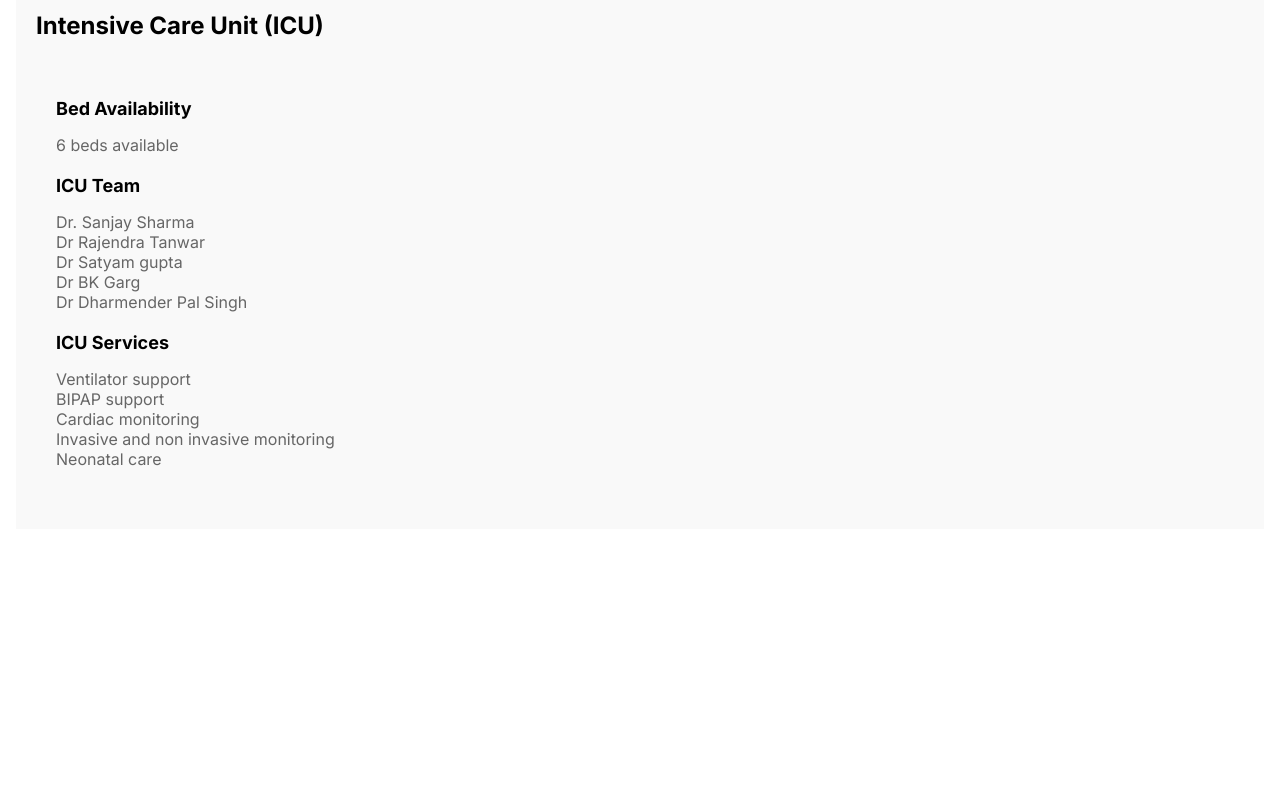
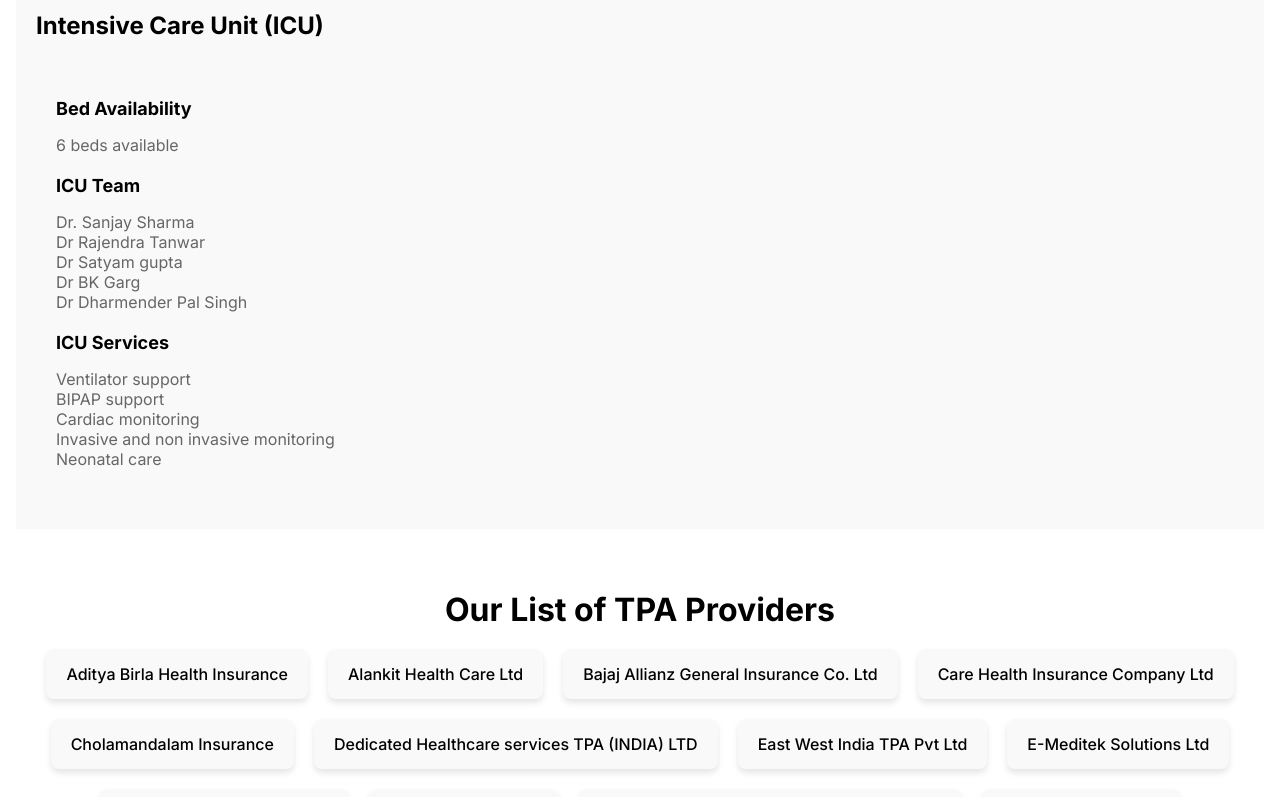
Before and after one commit to deepank7/vinayak-hospital, a Next.js app: page / in a window 1280 px wide. Shown: the part 4732-5529 px from the top of the page. Before the commit the page ends 5297 px from the top, so only its background shows below. Built offline with nearby package versions, Linux system fonts and the light colour scheme.

Commit message:
Add TPA providers

```diff
--- a/app/page.tsx
+++ b/app/page.tsx
@@ -9,6 +9,7 @@
 import Team from "@/components/Team";
 import ICUSection from "@/components/ICUSection";
 import DiwaliBanner from "@/components/DiwaliBanner";
+import TPA from "@/components/TPA";
 
 const CallUsButton = styled.button`
   border-radius: 25px;
@@ -77,6 +78,7 @@
       <Profile />
       <Team />
       <ICUSection />
+      <TPA />
     </Layout>
   );
 };
--- a/app/profile/[slug]/page.tsx
+++ b/app/profile/[slug]/page.tsx
@@ -70,7 +70,7 @@
       name: "Dr. Hemant Chaturvedi",
       speciality: "Orthopedic",
       qualifications: ["MBBS", "MS"],
-      image: "/Dr-Hemant-Chaturvedi.jpeg",
+      image: "/Dr-Hemant.jpeg",
       bio: `MBBS SMS medical college Jaipur, DNB Orthopedics NIMS Jaipur, Formerly at Medanta Hospital Gurgaon`,
     },
     {
@@ -115,8 +115,8 @@
       id: 9,
       name: "Dr. Yogesh Taneja",
       speciality: "Urologist",
-      qualifications: ["MBBS", "MS", "MCH"],
-      image: "/path/to/sonal-gupta.jpg",
+      qualifications: ["MBBS", "MS", "MCH", "DNB (urology)"],
+      image: "/Dr-Yogesh.jpeg",
     },
     {
       id: 10,
--- /dev/null
+++ b/components/TPA.tsx
@@ -0,0 +1,85 @@
+import React from "react";
+import styled from "styled-components";
+
+const Container = styled.div`
+  display: flex;
+  flex-direction: column;
+  align-items: center;
+  justify-content: center;
+  padding: 20px;
+`;
+
+const Title = styled.h1`
+  font-size: 2em;
+  margin-bottom: 20px;
+  font-weight: bold;
+`;
+
+const TPAListContainer = styled.div`
+  display: flex;
+  flex-wrap: wrap;
+  justify-content: center;
+  gap: 20px;
+`;
+
+const TPAItem = styled.div`
+  background-color: #f9f9f9;
+  padding: 15px 20px;
+  border-radius: 8px;
+  box-shadow: 0 4px 6px rgba(0, 0, 0, 0.1);
+  font-size: 1em;
+  text-align: center;
+  font-weight: 500;
+  min-width: 150px;
+`;
+
+const TPA: React.FC = () => {
+  const tpaProviders = [
+    "Aditya Birla Health Insurance",
+    "Alankit Health Care Ltd",
+    "Bajaj Allianz General Insurance Co. Ltd",
+    "Care Health Insurance Company Ltd",
+    "Cholamandalam Insurance",
+    "Dedicated Healthcare services TPA (INDIA) LTD",
+    "East West India TPA Pvt Ltd",
+    "E-Meditek Solutions Ltd",
+    "Ericson Health TPA Pvt. Ltd",
+    "FHPL Insurance",
+    "Future Generali India Insurance Company Ltd",
+    "Genins India TPA Ltd",
+    "Go Digit 1(In Progress)",
+    "HDFC ERGO General Insurance Company",
+    "Health India TPA Services Pvt. Ltd",
+    "Heritage Health Care TPA Pvt. Ltd",
+    "Heritage Health TPA Ltd",
+    "ICICI Lombard",
+    "IFFCO Tokio General Insurance Ltd. (In Progress)",
+    "L&T General Insurance Company Ltd",
+    "MD India (In Progress)",
+    "Mediassit (In Progress)",
+    "Medsave Health Care TPA(Pvt) Ltd",
+    "Niva Bupa Health Insurance Company Limited",
+    "Paramount Health Services Pvt. Ltd",
+    "Park Mediclaim Consultants Pvt. Ltd",
+    "Raksha TPA Pvt. Ltd",
+    "Safeway",
+    "SBI General Insurance Company Ltd",
+    "Star Health And Allied Insurance Co. Ltd",
+    "Tata AIG General Insurance Co. Ltd",
+    "United India Insurance",
+    "Universal Sompo General Insurance Co. Ltd"
+  ];
+
+  return (
+    <Container>
+      <Title>Our List of TPA Providers</Title>
+      <TPAListContainer>
+        {tpaProviders.map((provider, index) => (
+          <TPAItem key={index}>{provider}</TPAItem>
+        ))}
+      </TPAListContainer>
+    </Container>
+  );
+};
+
+export default TPA;
--- a/components/Team.tsx
+++ b/components/Team.tsx
@@ -111,7 +111,7 @@
       name: "Dr. Hemant Chaturvedi",
       speciality: "Orthopedic",
       qualifications: ["MBBS", "MS"],
-      image: "/Dr-Hemant-Chaturvedi.jpeg",
+      image: "/Dr-Hemant.jpeg",
     },
     {
       id: 4,
@@ -153,7 +153,7 @@
       name: "Dr. Yogesh Taneja",
       speciality: "Urologist",
       qualifications: ["MBBS", "MS", "MCH"],
-      image: "/path/to/sonal-gupta.jpg",
+      image: "/Dr-Yogesh.jpeg",
     },
     {
       id: 10,
```
Also changed, not shown: public/Dr-Hemant.jpeg (added), public/Dr-Yogesh.jpeg (added).
